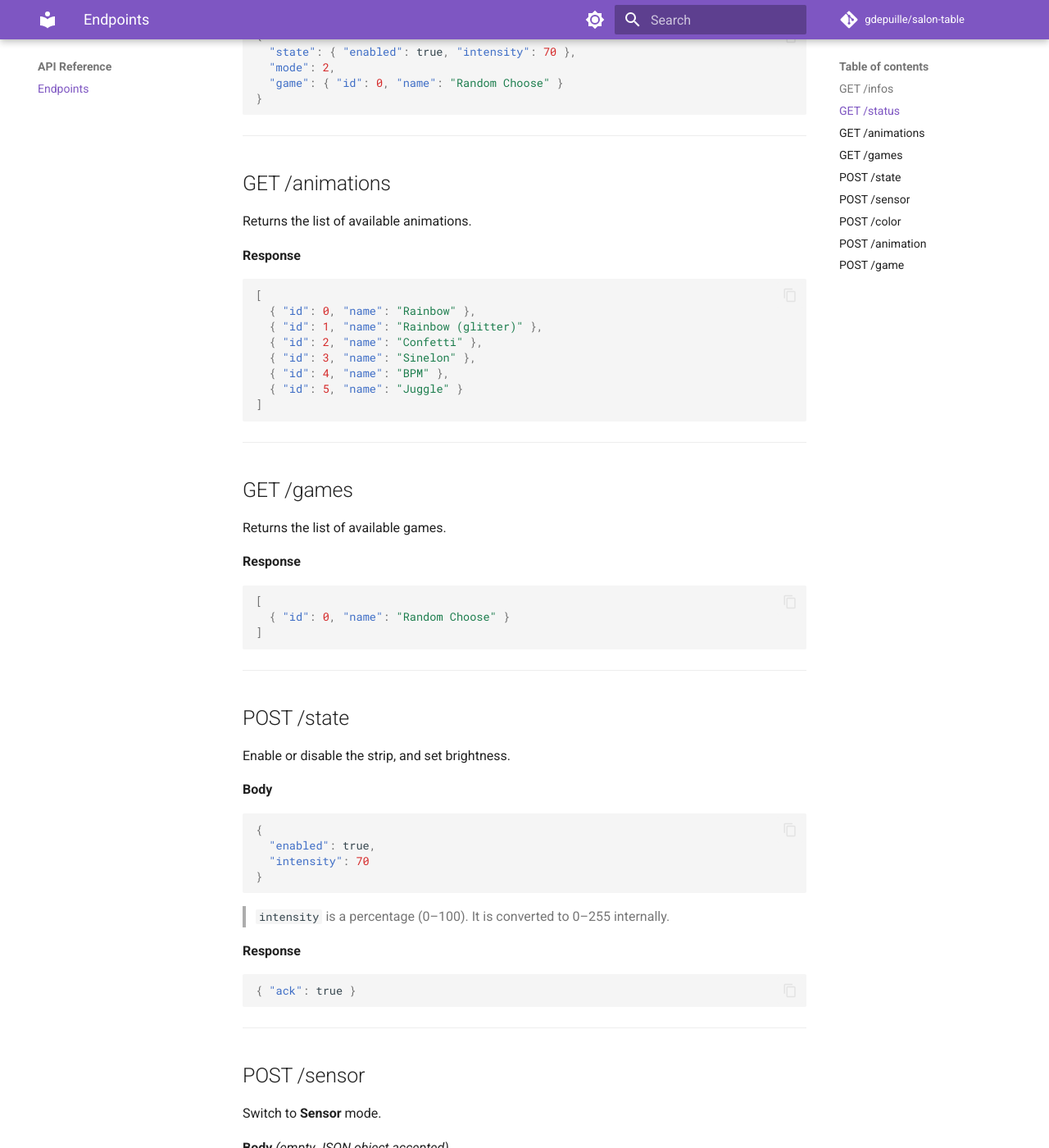
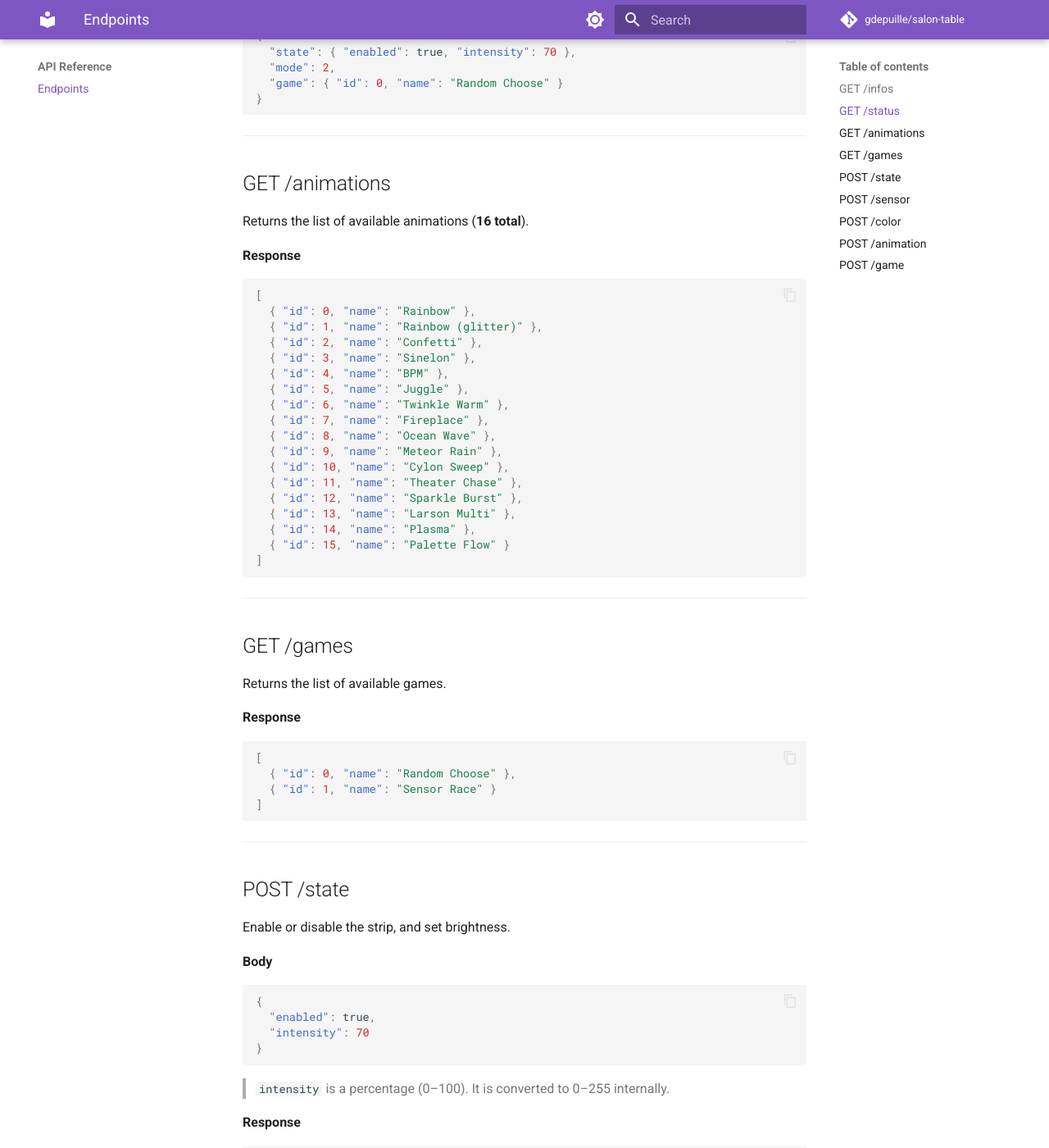
Before and after one commit to gdepuille/salon-table, an MkDocs documentation site: the page built from documentation/docs/api/endpoints.md, in a window 1280 px wide and 1400 px high, scrolled down 1267 px. Shown: the whole window at 82% size. Built offline with MkDocs 1.6.1 and Material for MkDocs 9.7.7, drawn with Linux system fonts in a browser that asks for light colours; comment, search, counter and statistics services are not loaded.

Commit message:
docs: Document Sensor Race game and update animation details
Adds comprehensive documentation for the 'Sensor Race' game mode, including a dedicated page (`game.md`) detailing its rules and how to interact with it via API and buttons.

Updates API endpoint responses and architecture guides to correctly reflect the new game. Also adjusts animation counts across relevant documentation files to state a total of 16 available animations.

````diff
--- a/documentation/docs/api/endpoints.md
+++ b/documentation/docs/api/endpoints.md
@@ -68,7 +68,7 @@
 
 ## GET /animations
 
-Returns the list of available animations.
+Returns the list of available animations (**16 total**).
 
 **Response**
 
@@ -79,7 +79,17 @@
   { "id": 2, "name": "Confetti" },
   { "id": 3, "name": "Sinelon" },
   { "id": 4, "name": "BPM" },
-  { "id": 5, "name": "Juggle" }
+  { "id": 5, "name": "Juggle" },
+  { "id": 6, "name": "Twinkle Warm" },
+  { "id": 7, "name": "Fireplace" },
+  { "id": 8, "name": "Ocean Wave" },
+  { "id": 9, "name": "Meteor Rain" },
+  { "id": 10, "name": "Cylon Sweep" },
+  { "id": 11, "name": "Theater Chase" },
+  { "id": 12, "name": "Sparkle Burst" },
+  { "id": 13, "name": "Larson Multi" },
+  { "id": 14, "name": "Plasma" },
+  { "id": 15, "name": "Palette Flow" }
 ]
 ```
 
@@ -93,7 +103,8 @@
 
 ```json
 [
-  { "id": 0, "name": "Random Choose" }
+  { "id": 0, "name": "Random Choose" },
+  { "id": 1, "name": "Sensor Race" }
 ]
 ```
 
````
Also changed, not shown: documentation/docs/architecture/led-controller.md (+8 -3 lines), documentation/docs/architecture/overview.md (+1 -0 lines), documentation/docs/getting-started/hardware.md (+2 -0 lines), documentation/docs/modes/animation.md (+2 -0 lines), documentation/docs/modes/game.md (+63 -0 lines).
